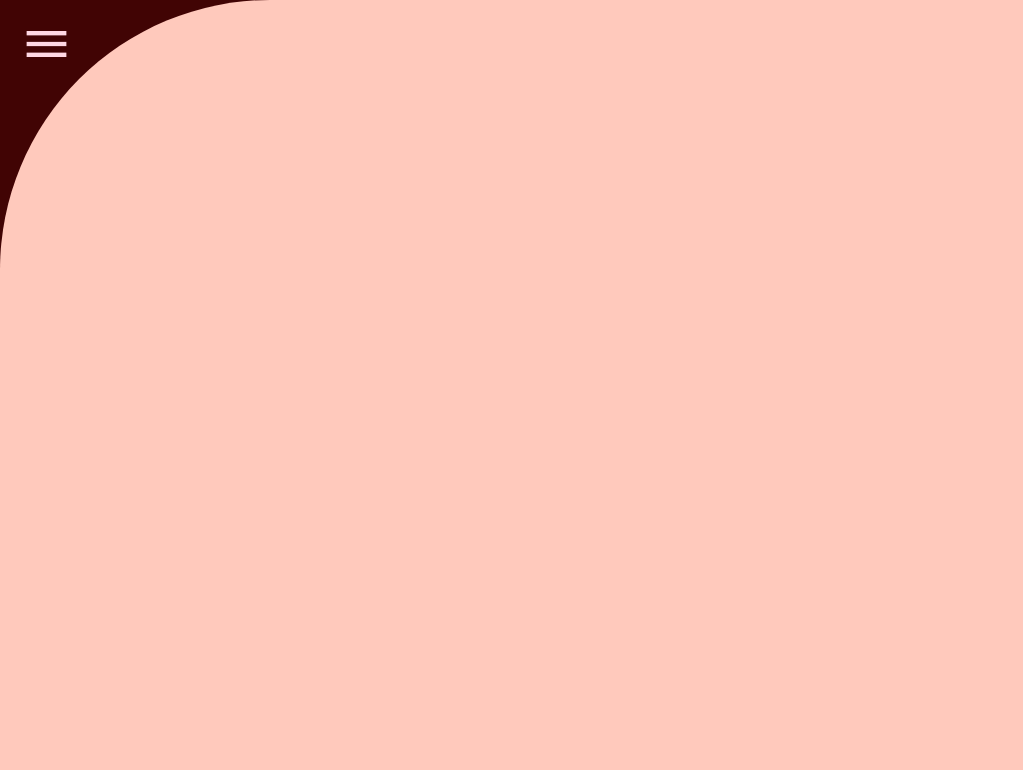
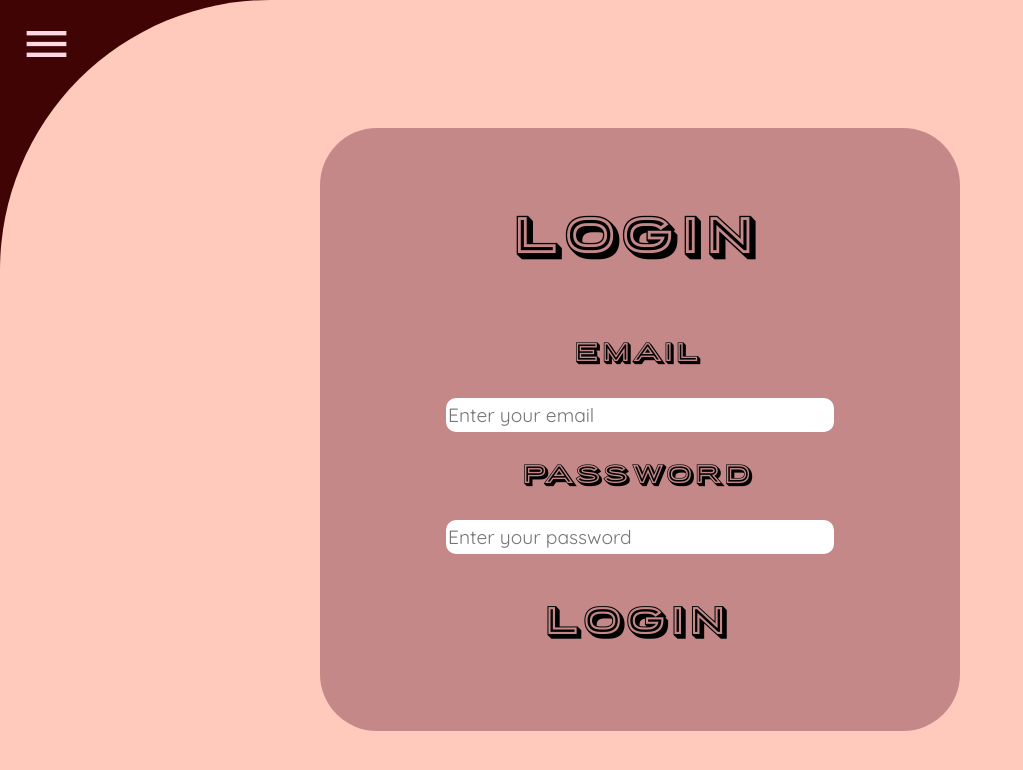
Before and after one commit to harbakshsinghbaath/VentLog, a React (Vite) app in the folder frontend/: page /login in a window 1280 px wide. Shown: the top 770 px of the page, without its empty margins (0-1023 px from the left). Built offline with nearby package versions, Linux system fonts and the light colour scheme.

Commit message:
added login and signup

```diff
--- a/frontend/src/App.css
+++ b/frontend/src/App.css
@@ -168,7 +168,7 @@ body{
   font-size: 4vh;
 }
 .vent-notepad{
-  background:url('./images/notepad-vent.jpg');
+  background:url('/images/notepad-vent.jpg');
   margin-left: 5vw;
   margin-right: 5vw;
   margin-bottom: 5vh;
@@ -179,6 +179,7 @@ body{
   background-repeat:no-repeat;
   aspect-ratio: 3/4;
   outline: none;
+  border-radius: 100px;
 }
 .vent-text{
 
@@ -192,3 +193,51 @@ body{
   font-size:3vw;
   line-height: 3.20vw;
 }
+
+.box{
+  background-color: #C58888;
+  display: flex;
+  flex-direction: column;
+  margin-top: 10vw;
+  margin-left:25vw;
+  margin-right:25vw;
+  padding-top:5vh;
+  padding-bottom:5vh;
+  padding-left: 1vw;
+  padding-right: 1vw;
+  border-radius: 57px;
+  align-items: center;
+}
+.button-last{
+  display: block;
+  background-color: transparent;
+  border: none;
+  cursor: pointer;
+  text-align:center;
+  width:100%;
+  margin-top:5vh;
+  margin-bottom:5vh;
+  font-family: "Porter Sans Block Regular", sans-serif;
+  font-size:3vw;
+}
+
+.heading-user{
+  font-size:4vw;
+  text-align: center;
+}
+
+.input-heading{
+  text-align: center;
+  font-size:2vw;
+}
+
+.input-details{
+  width:30vw !important;
+  height:2.5vw;
+  border:none;
+  border-radius:10px;
+  align-self: center;
+  display: block;
+  font-size:1.5vw;
+  font-family: 'Quicksand', cursive;
+}
--- a/frontend/src/pages/Login.jsx
+++ b/frontend/src/pages/Login.jsx
@@ -1,10 +1,18 @@
 import MainLayout from "../../components/MainLayout.jsx";
-
-function Login(){
+import ventButton from "@/router/ventButton.jsx";
+function Login({toggleMenu}) {
+    const goVent = ventButton({toggleMenu});
     return(
         <>
             <MainLayout>
-                <h1></h1>
+                <div className="box">
+                    <h1 className="heading-user">Login</h1>
+                    <p className="input-heading">Email</p>
+                    <input type="email" placeholder="Enter your email" className="input-details"/>
+                    <p className="input-heading">Password</p>
+                    <input type="password" placeholder="Enter your password" className="input-details"/>
+                    <button className="button-last" onClick={goVent}>Login</button>
+                </div>
             </MainLayout>
 
         </>
--- a/frontend/src/pages/Signup.jsx
+++ b/frontend/src/pages/Signup.jsx
@@ -1,9 +1,19 @@
 import MainLayout from "../../components/MainLayout.jsx";
-
-function Signup() {
+import loginButton from "@/router/loginButton.jsx";
+function Signup({toggleMenu}) {
+    const goLogin = loginButton({toggleMenu});
     return(
         <>
-            <MainLayout/>
+            <MainLayout>
+                <div className="box">
+                    <h1 className="heading-user">Sign Up</h1>
+                    <p className="input-heading">Email</p>
+                    <input type="email" placeholder="Enter your email" className="input-details"/>
+                    <p className="input-heading">Password</p>
+                    <input type="password" placeholder="Enter your password" className="input-details"/>
+                    <button className="button-last" onClick={goLogin}>Sign Up</button>
+                </div>
+            </MainLayout>
         </>
     )
 }
--- a/frontend/src/pages/Vent.jsx
+++ b/frontend/src/pages/Vent.jsx
@@ -6,7 +6,7 @@ function Vent() {
         <>
             <MainLayout>
                 <h1 className="vent-heading">VentLog</h1>
-                <h2 className="vent-subheading">Vent your heart out😊</h2>
+                <h2 className="vent-subheading">Vent all you want😘</h2>
                 <div className="vent-notepad">
                     <textarea className="vent-text" placeholder="Pour your heart out"></textarea>
                 </div>
--- a/frontend/src/router/homeButton.jsx
+++ b/frontend/src/router/homeButton.jsx
@@ -7,7 +7,7 @@ const homeButton = ({toggleMenu}) => {
         if(toggleMenu){
             toggleMenu();
         }
-        navigate('/')
+        setTimeout(() => navigate('/'), 1000);
     }
 
 }
--- a/frontend/src/router/loginButton.jsx
+++ b/frontend/src/router/loginButton.jsx
@@ -4,7 +4,7 @@ const loginButton = ({toggleMenu}) => {
     const navigate = useNavigate();
     return () => {
         if(toggleMenu) toggleMenu();
-        navigate("/login");
+        setTimeout(() => navigate("/login"),1000);
     }
 
 }
--- a/frontend/src/router/signupButton.jsx
+++ b/frontend/src/router/signupButton.jsx
@@ -4,7 +4,7 @@ const signupButton = ({toggleMenu}) => {
     const navigate = useNavigate();
     return () => {
         if(toggleMenu) toggleMenu();
-        navigate('/signup');
+        setTimeout(() =>navigate('/signup'),1000);
     }
 
 }
--- a/frontend/src/router/ventButton.jsx
+++ b/frontend/src/router/ventButton.jsx
@@ -7,7 +7,7 @@ const ventButton = ({toggleMenu}) => {
         if(toggleMenu){
             toggleMenu();
         }
-        navigate("/vent");
+        setTimeout(() => navigate("/vent"), 1000);
 
     }
 }
```
